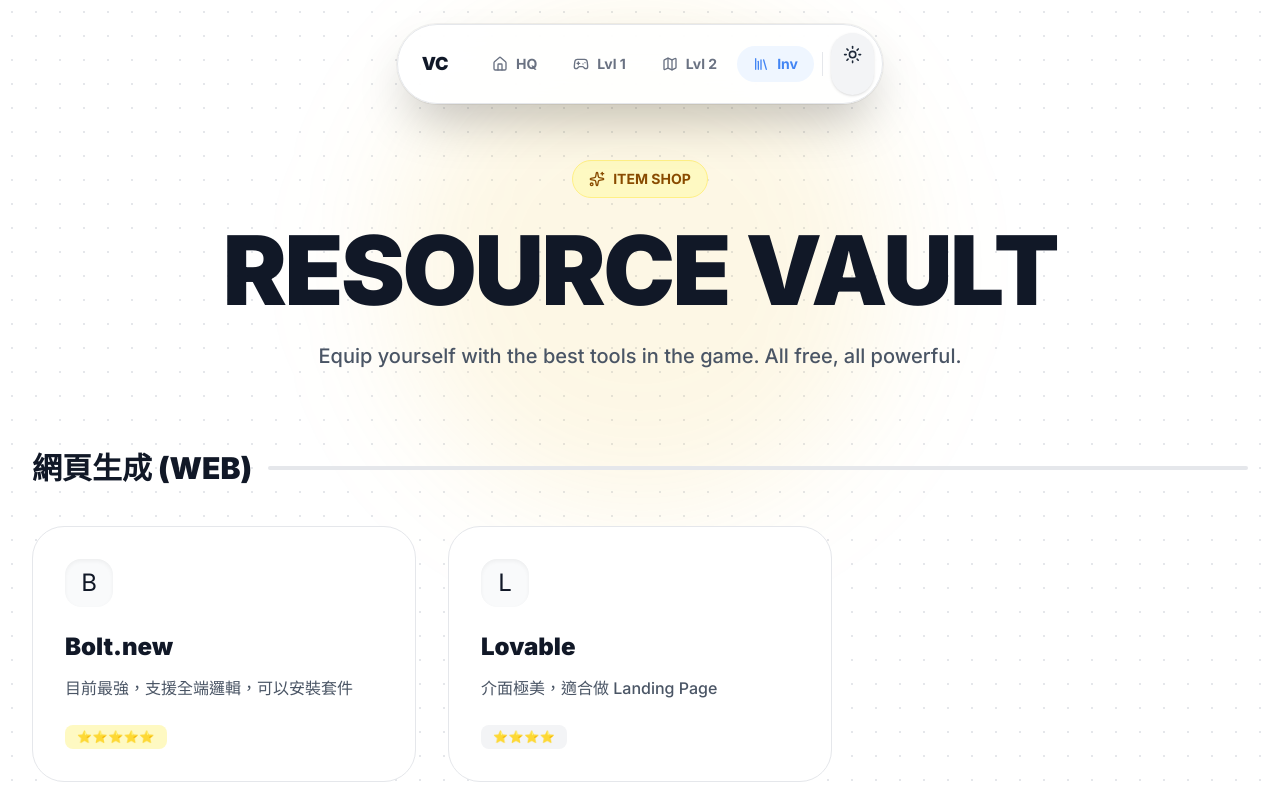
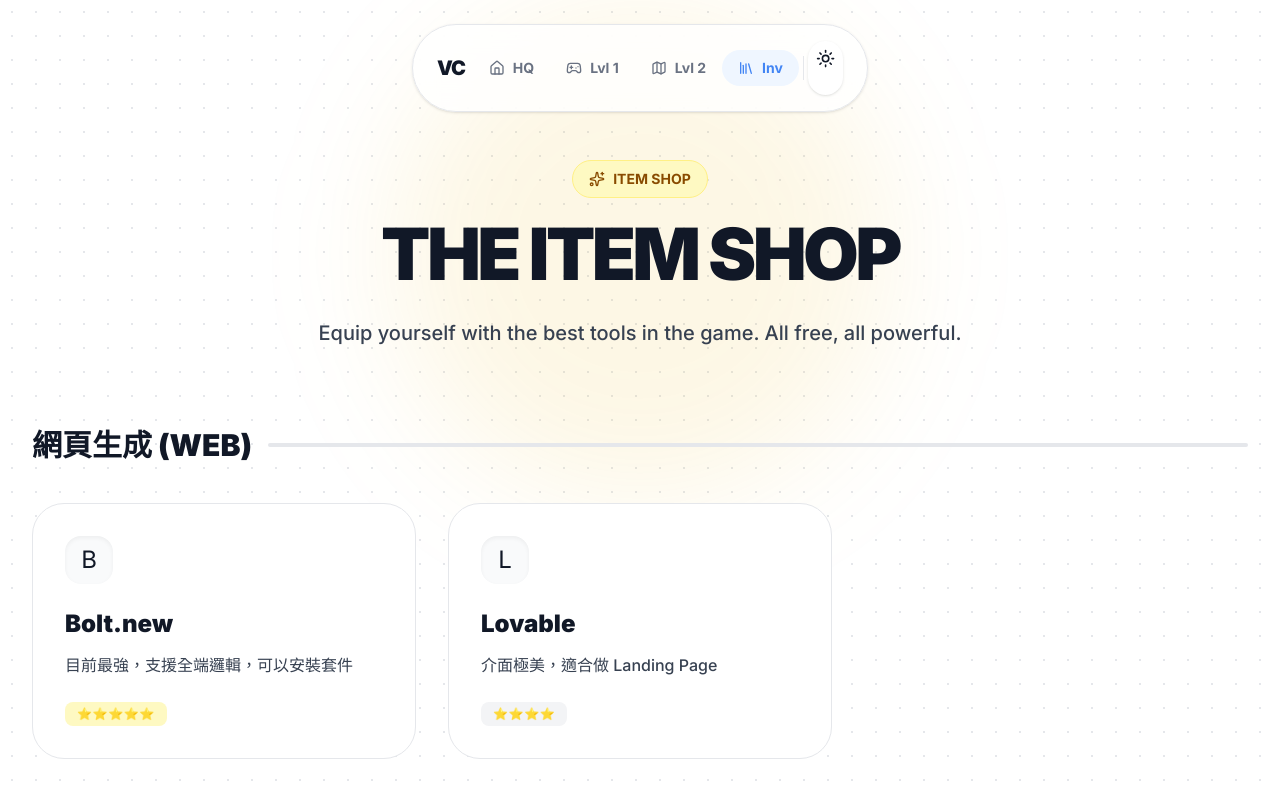
Before and after one commit to AriesHongHuanWu/vibe-coding-course, a Next.js app: page /resources in a window 1280 px wide. Shown: the top 800 px of the page. Built offline with nearby package versions, Linux system fonts and the light colour scheme.

Commit message:
Enhancement: Global Theme Audit (Footer, Navbar, Resources)

```diff
--- a/src/app/resources/page.tsx
+++ b/src/app/resources/page.tsx
@@ -15,10 +15,10 @@
                 <div className="inline-flex items-center gap-2 px-4 py-2 rounded-full bg-yellow-100 dark:bg-yellow-900/30 text-yellow-800 dark:text-yellow-200 font-bold text-sm mb-6 border border-yellow-200 dark:border-yellow-800">
                     <Sparkles size={16} /> ITEM SHOP
                 </div>
-                <h1 className="text-6xl md:text-8xl font-black mb-6 dark:text-white font-display uppercase tracking-tight">
-                    Resource Vault
+                <h1 className="text-5xl md:text-7xl font-black mb-8 tracking-tighter text-[var(--text-primary)] font-display uppercase leading-[0.9]">
+                    The Item Shop
                 </h1>
-                <p className="text-xl text-gray-600 dark:text-gray-400 max-w-2xl mx-auto font-medium">
+                <p className="text-xl text-[var(--text-secondary)] max-w-2xl mx-auto font-medium">
                     Equip yourself with the best tools in the game. All free, all powerful.
                 </p>
             </div>
@@ -27,7 +27,7 @@
                 {categories.map((category) => (
                     <section key={category}>
                         <div className="flex items-center gap-4 mb-10">
-                            <h2 className="text-3xl font-black dark:text-white font-display uppercase">{category}</h2>
+                            <h2 className="text-3xl font-black text-[var(--text-primary)] font-display uppercase">{category}</h2>
                             <div className="h-1 bg-gray-200 dark:bg-gray-800 flex-1 rounded-full" />
                         </div>
 
@@ -41,7 +41,7 @@
                                 >
                                     <div className="absolute inset-0 bg-google-blue/20 blur-xl opacity-0 group-hover:opacity-100 transition-opacity duration-500" />
 
-                                    <div className="relative h-full p-8 rounded-[2rem] bg-white dark:bg-[var(--card-bg)] border border-gray-200 dark:border-[var(--card-border)] hover:border-google-blue dark:hover:border-google-blue transition-all duration-300 hover:-translate-y-2 hover:shadow-2xl flex flex-col">
+                                    <div className="relative h-full p-8 rounded-[2rem] bg-[var(--card-bg)] border border-[var(--card-border)] hover:border-google-blue dark:hover:border-google-blue transition-all duration-300 hover:-translate-y-2 hover:shadow-2xl flex flex-col">
 
                                         <div className="flex justify-between items-start mb-6">
                                             <div className="w-12 h-12 rounded-2xl bg-gray-50 dark:bg-gray-800 flex items-center justify-center text-2xl shadow-inner">
@@ -50,11 +50,11 @@
                                             <ArrowUpRight className="opacity-0 group-hover:opacity-100 transition-opacity -translate-y-2 group-hover:translate-y-0 text-google-blue" />
                                         </div>
 
-                                        <h3 className="text-2xl font-black mb-3 dark:text-white font-display group-hover:text-google-blue transition-colors">
+                                        <h3 className="text-2xl font-black mb-3 text-[var(--text-primary)] font-display group-hover:text-google-blue transition-colors">
                                             {tool.name}
                                         </h3>
 
-                                        <p className="text-gray-600 dark:text-gray-400 mb-6 flex-1 font-medium leading-relaxed">
+                                        <p className="text-[var(--text-secondary)] mb-6 flex-1 font-medium leading-relaxed">
                                             {tool.description}
                                         </p>
 
--- a/src/components/Footer.tsx
+++ b/src/components/Footer.tsx
@@ -1,15 +1,15 @@
 export default function Footer() {
     return (
-        <footer className="py-12 px-6 border-t border-gray-100 bg-white">
+        <footer className="py-12 px-6 border-t border-[var(--card-border)] bg-[var(--card-bg)]">
             <div className="max-w-6xl mx-auto flex flex-col md:flex-row justify-between items-center gap-6">
                 <div>
-                    <h3 className="font-bold text-lg">Vibe Coding</h3>
-                    <p className="text-gray-500 text-sm">為下一代開發者設計的直覺式編碼課程。</p>
+                    <h3 className="font-bold text-lg text-[var(--text-primary)]">Vibe Coding</h3>
+                    <p className="text-[var(--text-tertiary)] text-sm">為下一代開發者設計的直覺式編碼課程。</p>
                 </div>
-                <div className="flex gap-6 text-sm text-gray-600">
-                    <a href="#" className="hover:text-black hover:underline">課程大綱</a>
-                    <a href="#" className="hover:text-black hover:underline">工具資源</a>
-                    <a href="#" className="hover:text-black hover:underline">GitHub</a>
+                <div className="flex gap-6 text-sm text-[var(--text-secondary)]">
+                    <a href="#" className="hover:text-[var(--text-primary)] hover:underline">課程大綱</a>
+                    <a href="#" className="hover:text-[var(--text-primary)] hover:underline">工具資源</a>
+                    <a href="#" className="hover:text-[var(--text-primary)] hover:underline">GitHub</a>
                 </div>
             </div>
         </footer>
--- a/src/components/Navbar.tsx
+++ b/src/components/Navbar.tsx
@@ -19,10 +19,10 @@
 
     return (
         <nav className="fixed top-6 left-0 right-0 z-50 flex justify-center px-4 pointer-events-none">
-            <div className="bg-white/90 dark:bg-[#202124]/90 backdrop-blur-xl border border-gray-200 dark:border-gray-700 shadow-2xl rounded-full px-2 py-2 flex items-center gap-1 pointer-events-auto ring-1 ring-black/5 dark:ring-white/10">
+            <div className="relative z-50 flex items-center justify-between px-6 py-4 bg-[var(--card-bg)]/80 backdrop-blur-md rounded-full border border-[var(--card-border)] shadow-sm pointer-events-auto">
 
                 {/* Logo (Mobile Hidden / Desktop Small) */}
-                <Link href="/" className="px-4 font-display font-black text-lg tracking-tight hidden md:block text-gray-900 dark:text-white mr-2">
+                <Link href="/" className="text-xl font-black tracking-tighter flex items-center gap-2 text-[var(--text-primary)] mr-2">
                     VC
                 </Link>
 
--- a/src/components/ThemeToggle.tsx
+++ b/src/components/ThemeToggle.tsx
@@ -23,7 +23,7 @@
         <motion.button
             whileTap={{ scale: 0.9 }}
             onClick={() => setTheme(theme === "dark" ? "light" : "dark")}
-            className="p-3 rounded-full bg-gray-100 dark:bg-gray-800 text-gray-800 dark:text-yellow-400 transition-colors shadow-sm hover:shadow-md relative overflow-hidden"
+            className="p-2 rounded-full bg-[var(--card-bg)] hover:bg-[var(--card-border)] text-[var(--text-primary)] transition-colors shadow-sm hover:shadow-md relative overflow-hidden"
             aria-label="Toggle Theme"
         >
             <div className="relative z-10">
```
